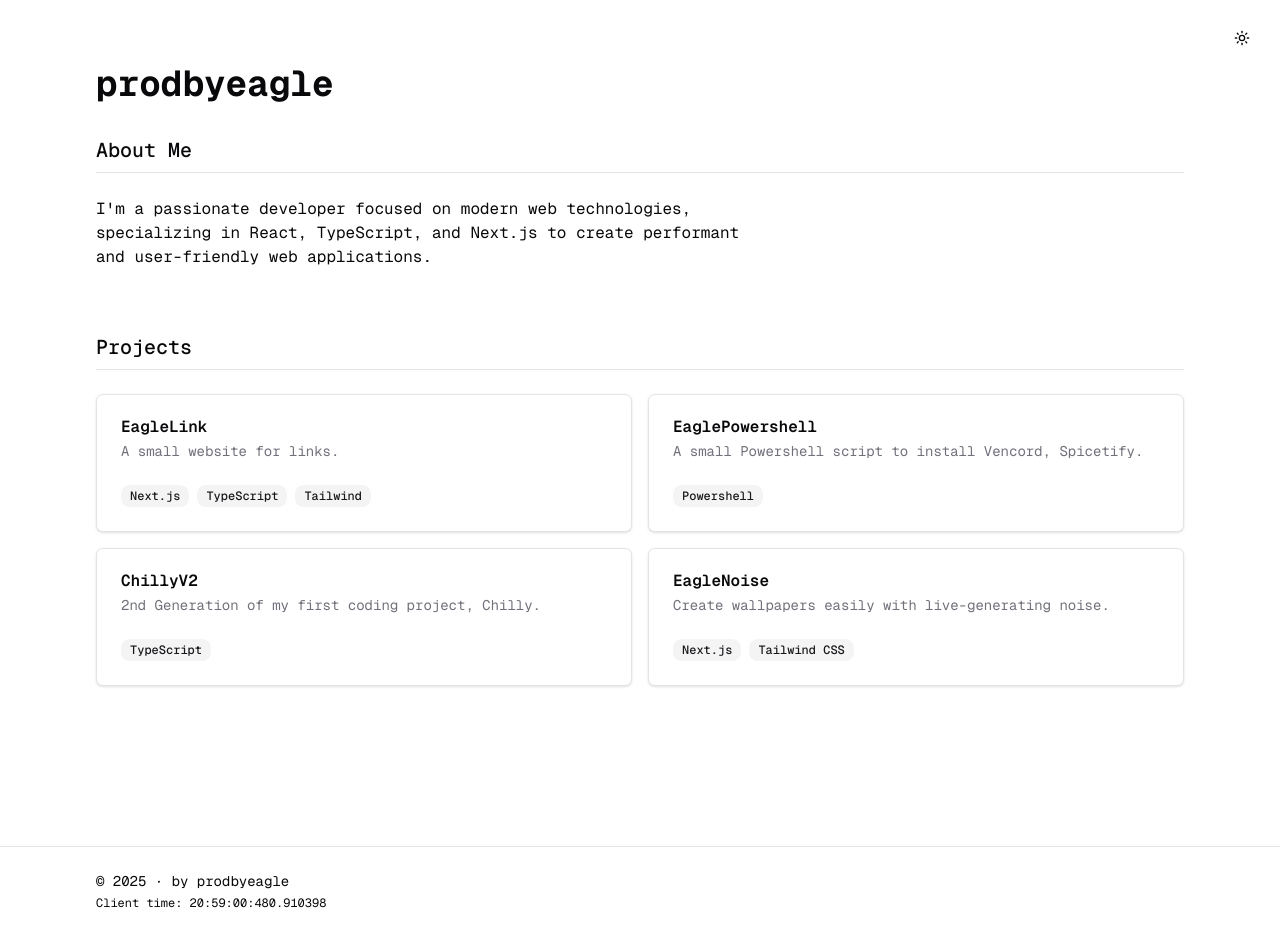
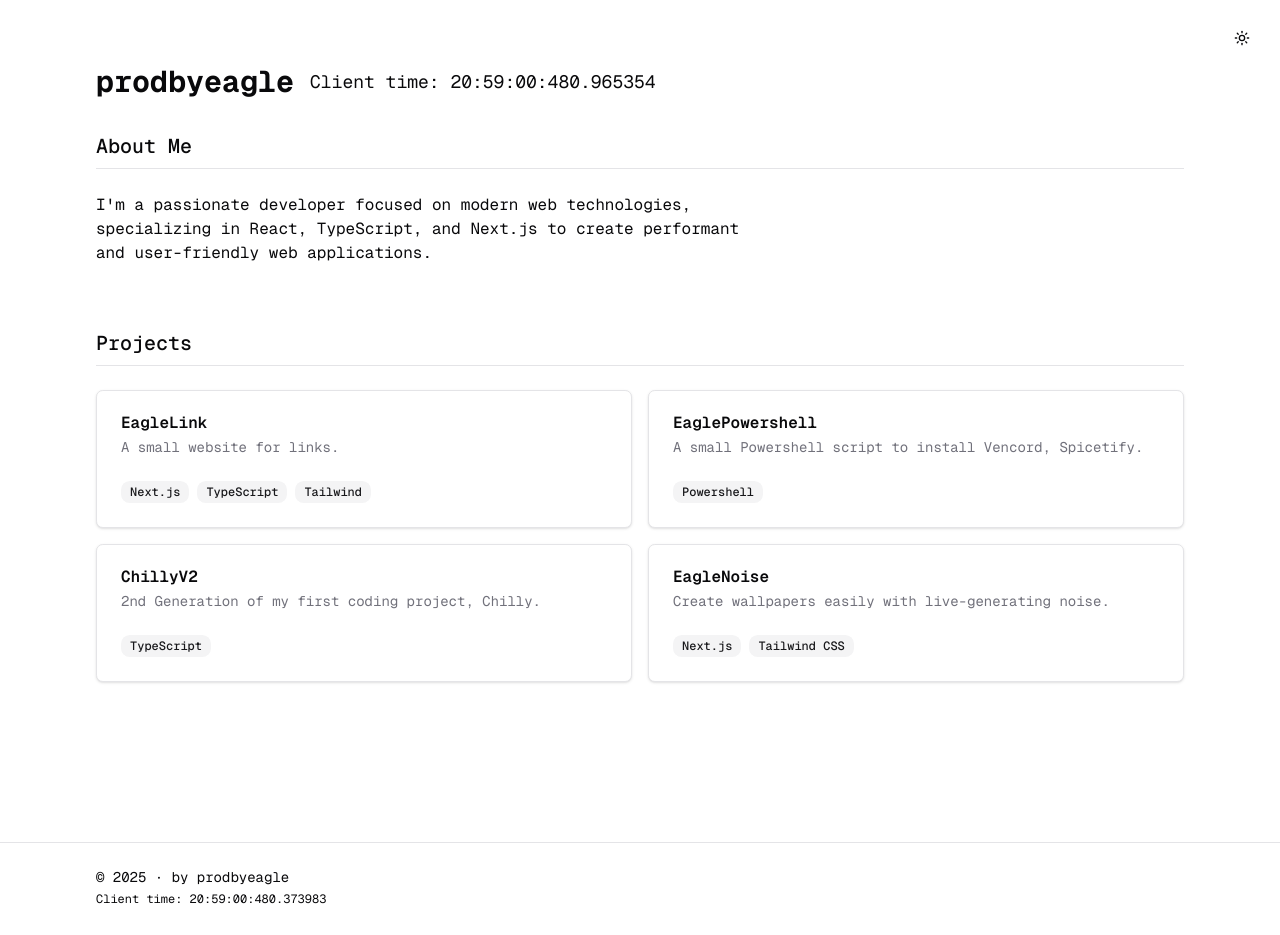
Before and after one commit to prodbyeagle/.www, a Next.js app: page / in a window 1280 px wide. Built offline with nearby package versions, Linux system fonts and the light colour scheme.

Commit message:
feat(page): integrate ClientClock component and enhance header layout

```diff
--- a/src/app/page.tsx
+++ b/src/app/page.tsx
@@ -1,3 +1,4 @@
+import { ClientClock } from '@/components/client-clock';
 import { ProjectCard } from '@/components/project-card';
 import { ThemeToggle } from '@/components/theme-toggle';
 import { projects } from '@/lib/data';
@@ -10,7 +11,14 @@ export default function Home() {
 			</div>
 
 			<header className='pt-16 pb-8 px-6 md:px-12 lg:px-24'>
-				<h1 className='text-3xl md:text-4xl font-bold'>prodbyeagle</h1>
+				<div className='flex items-center gap-4'>
+					<h1 className='text-2xl md:text-3xl font-bold'>
+						prodbyeagle
+					</h1>
+					<div className='font-mono items-baseline text-lg'>
+						<ClientClock />
+					</div>
+				</div>
 			</header>
 
 			<main className='px-6 md:px-12 lg:px-24 pb-24'>
@@ -32,12 +40,7 @@ export default function Home() {
 					</h2>
 					<div className='grid grid-cols-1 md:grid-cols-2 gap-4'>
 						{projects.map((project) => (
-							<ProjectCard
-								key={project.id}
-								title={project.title}
-								description={project.description}
-								tags={project.tags}
-							/>
+							<ProjectCard key={project.id} {...project} />
 						))}
 					</div>
 				</section>
```
